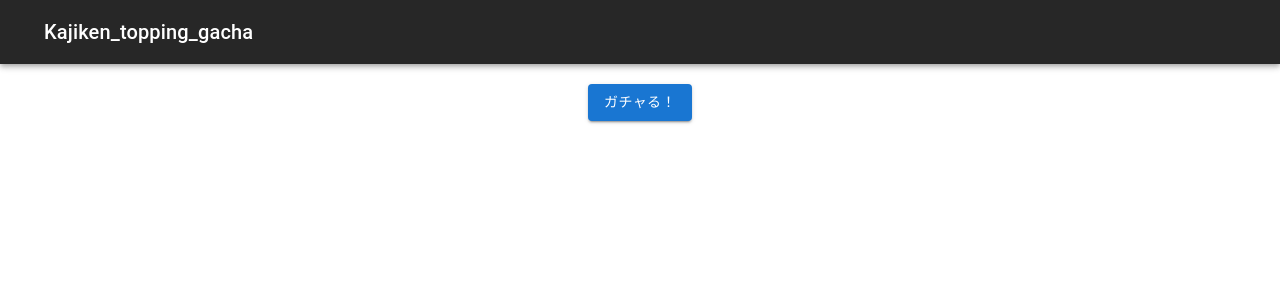
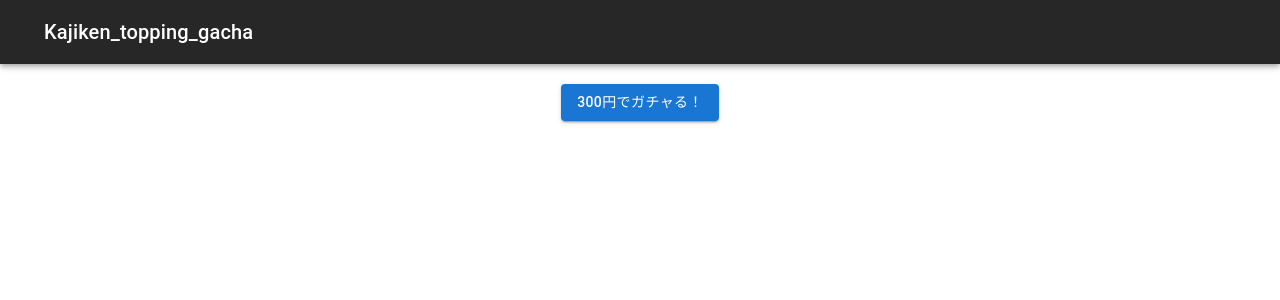
Before and after one commit to usabilityTeam9/kajiken_topping_gacha, a React (Create React App) app: page / in a window 1280 px wide. Shown: the top 300 px of the page. Built offline with nearby package versions, Linux system fonts and the light colour scheme.

Commit message:
:sparkles: (ButtonLogic.js) 値段改定をする

```diff
--- a/src/components/ButtonLogic.css
+++ b/src/components/ButtonLogic.css
@@ -1,6 +1,5 @@
 .button_wrapper {
     text-align: center;
-
     display: flex;
     flex-direction: column;
     justify-content: center;
--- a/src/components/ButtonLogic.js
+++ b/src/components/ButtonLogic.js
@@ -95,10 +95,10 @@ export default function ButtonLogic() {
           className="button_wrapper"
           variant="contained"
           onClick={() => {
-            handleClick(500);
+            handleClick(300);
           }}
         >
-          ガチャる！
+          300円でガチャる！
         </Button>
       </div>
       <div className="component_wrapper">
```
